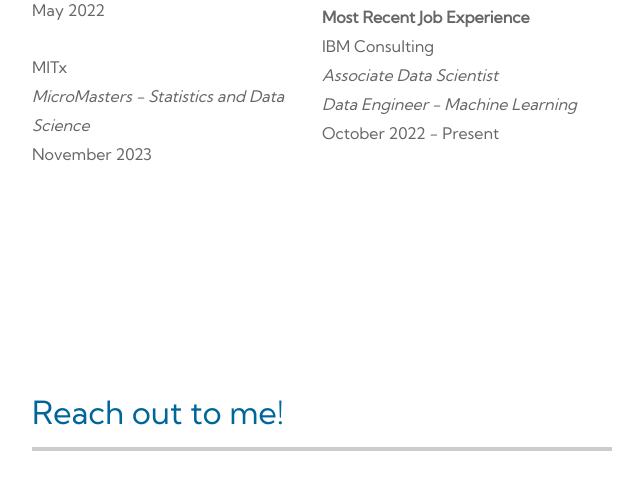
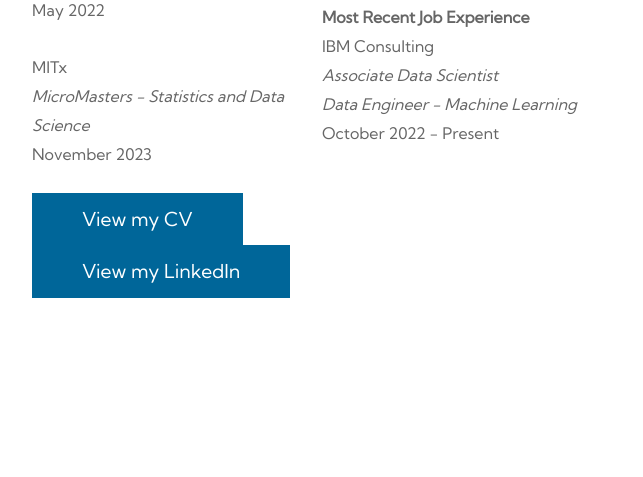
Before and after one commit to michelleddavies/michelleddavies.github.io, a plain HTML site: page index.html in a window 1280 px wide. Shown: the part 5050-5527 px from the top of the page, without its empty margins (598-1241 px from the left). Drawn offline with Linux system fonts and the light colour scheme.

Commit message:
add resume

```diff
--- a/index.html
+++ b/index.html
@@ -463,6 +463,10 @@ https://templatemo.com/tm-555-upright
                                     Cornell University, College of Engineering <br> <i>Bachelor of Science - Electrical and Computer Engineering</i> <br> May 2022 <br><br>
                                     MITx <br> <i>MicroMasters - Statistics and Data Science</i> <br> November 2023
                                 </p>
+                                <p>
+                                    <a href="/MDD_Resume.pdf" class="btn btn-primary tm-btn-next">View my CV</a>
+                                    <a href="https://www.linkedin.com/in/michelle-dominique-davies/" class="btn btn-primary tm-btn-next">View my LinkedIn</a>
+                                </p>
                             </div>
                             <div class="tm-col-about tm-col-about-r">
                                 <img src="img/img-about-01.jpeg" alt="Image" class="img-fluid mb-5 tm-img-about">
```
Also changed, not shown: 1 other file.
